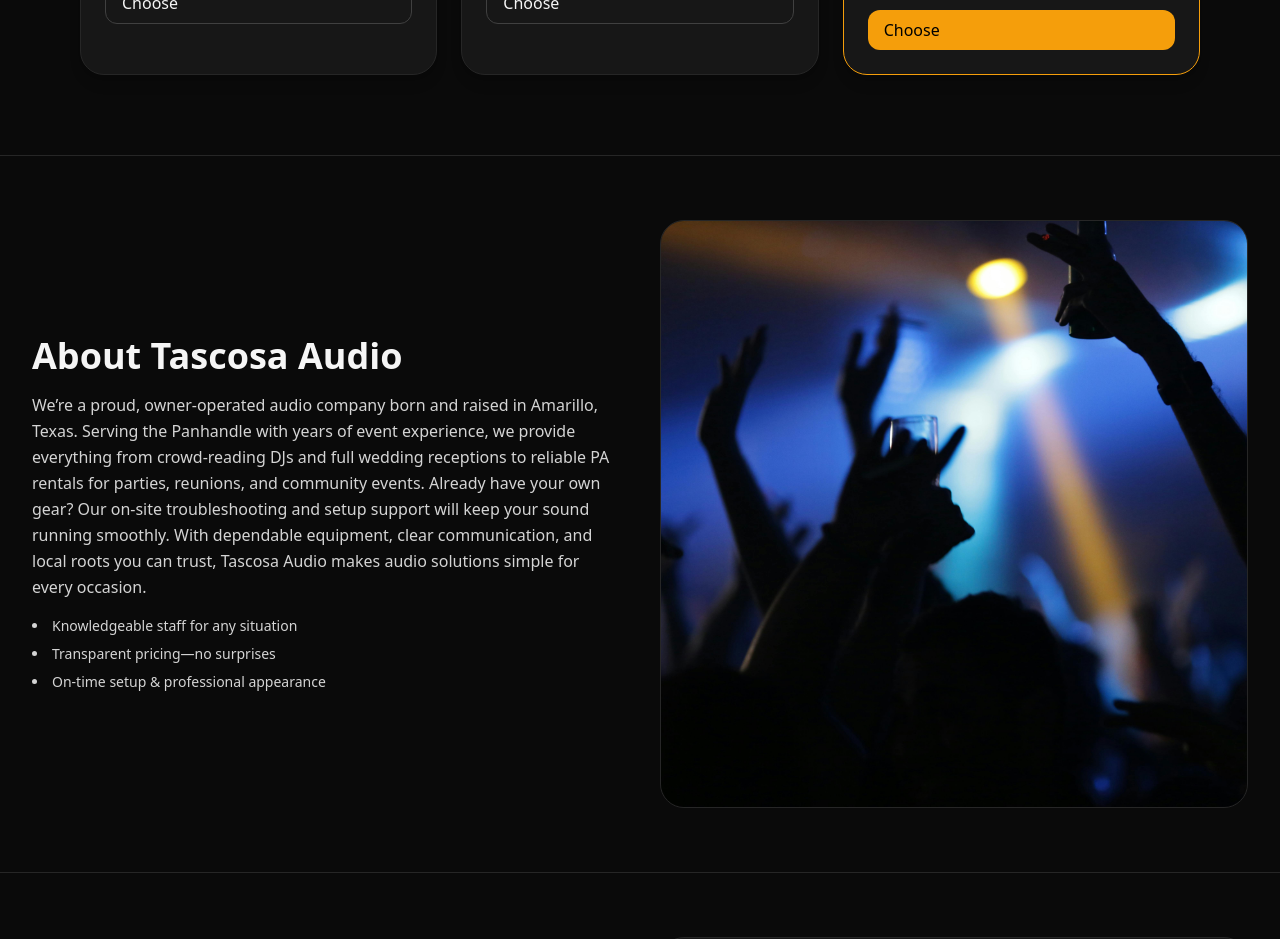
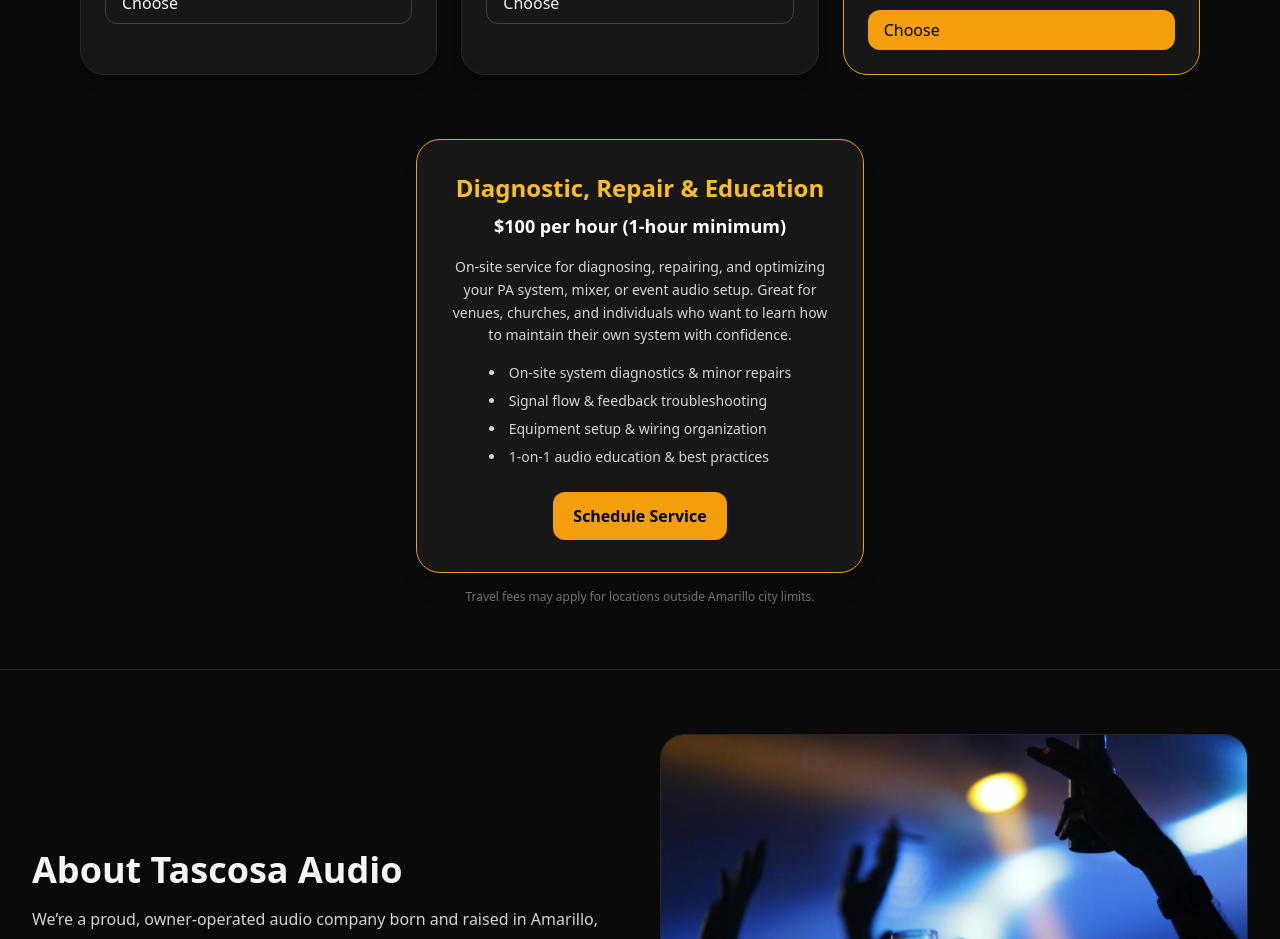
Before and after one commit to dexter806/tascosa.audio, a Next.js app: page / in a window 1280 px wide. Shown: the part 1640-2579 px from the top of the page. Built offline with nearby package versions, Linux system fonts and the light colour scheme.

Commit message:
Update index.js

```diff
--- a/pages/index.js
+++ b/pages/index.js
@@ -160,6 +160,7 @@ export default function Home() {
     Transparent base packages. All packages run until 12:00&nbsp;AM. Per-hour add-on available for the 6-hour package only.
   </p>
 
+  {/* DJ Tiers */}
   <div className="mt-8 grid grid-cols-1 sm:grid-cols-2 lg:grid-cols-3 gap-6 justify-center max-w-6xl mx-auto px-4">
     {[
       {
@@ -228,8 +229,35 @@ export default function Home() {
     ))}
   </div>
 
-          <p className="mt-4 text-xs text-neutral-500">{/* reserved for legal notes or disclaimers */}</p>
+  {/* Diagnostic, Repair, Education */}
+  <div className="mt-16 flex justify-center">
+    <div className="rounded-3xl border border-amber-500 bg-neutral-900 p-8 shadow-xl max-w-md text-center">
+      <h3 className="text-2xl font-semibold text-amber-400">Diagnostic, Repair & Education</h3>
+      <p className="mt-2 text-lg font-bold text-white">$100 per hour (1-hour minimum)</p>
+      <p className="mt-4 text-neutral-300 text-sm leading-relaxed">
+        On-site service for diagnosing, repairing, and optimizing your PA system, mixer, or event audio setup.
+        Great for venues, churches, and individuals who want to learn how to maintain their own system with confidence.
+      </p>
+      <ul className="mt-4 space-y-2 text-sm text-neutral-300 list-disc list-inside text-left inline-block">
+        <li>On-site system diagnostics & minor repairs</li>
+        <li>Signal flow & feedback troubleshooting</li>
+        <li>Equipment setup & wiring organization</li>
+        <li>1-on-1 audio education & best practices</li>
+      </ul>
+      <a
+        href="#contact"
+        className="mt-6 inline-block rounded-xl px-5 py-3 bg-amber-500 text-black font-semibold hover:bg-amber-400"
+      >
+        Schedule Service
+      </a>
+    </div>
+  </div>
+
+  <p className="mt-4 text-xs text-neutral-500 text-center">
+    Travel fees may apply for locations outside Amarillo city limits.
+  </p>
 </section>
+
 
         {/* ABOUT */}
         <section id="about" className="mx-auto max-w-7xl px-4 sm:px-6 lg:px-8 py-16 border-t border-neutral-800">
```
Lines whose indentation alone changed are shown as unchanged.
